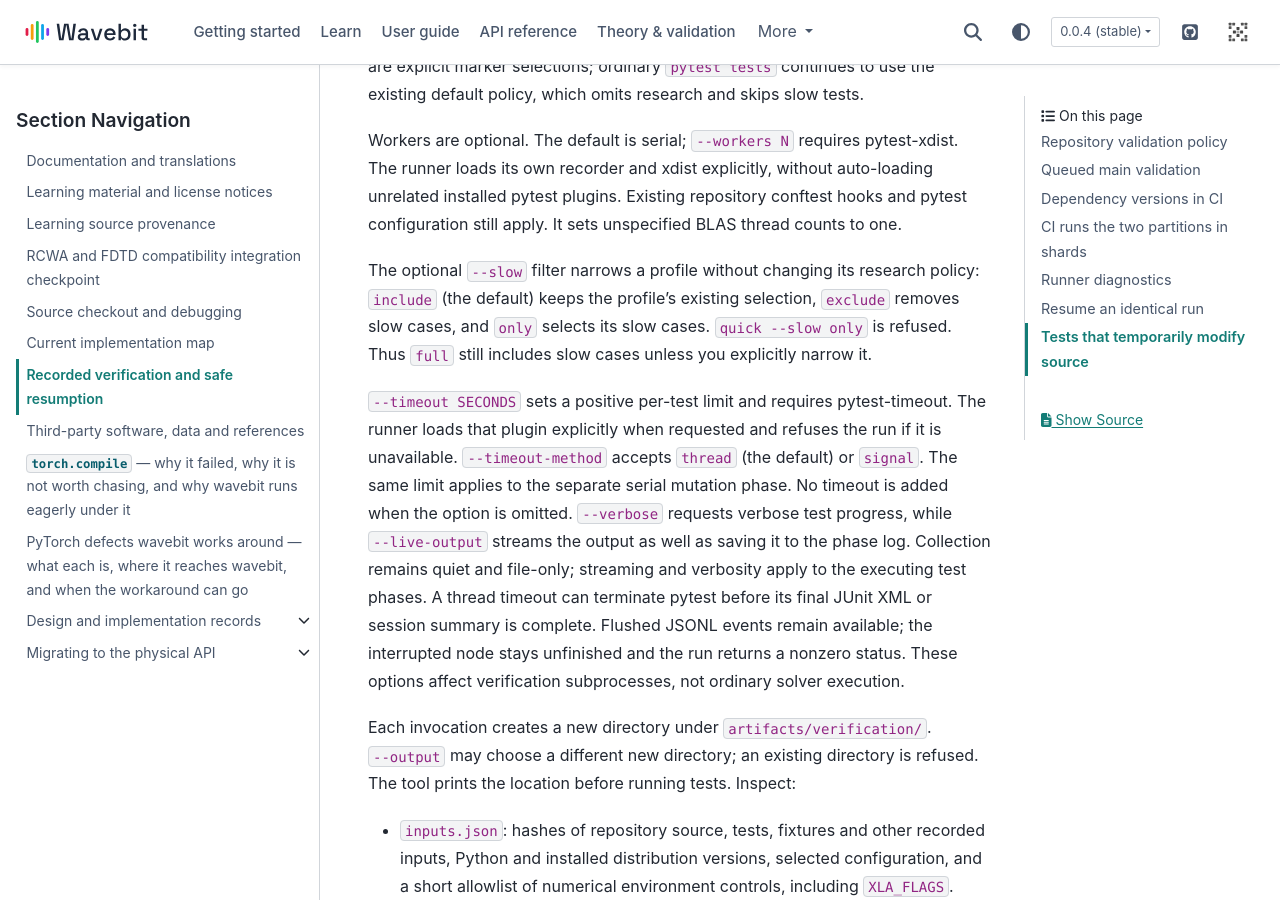
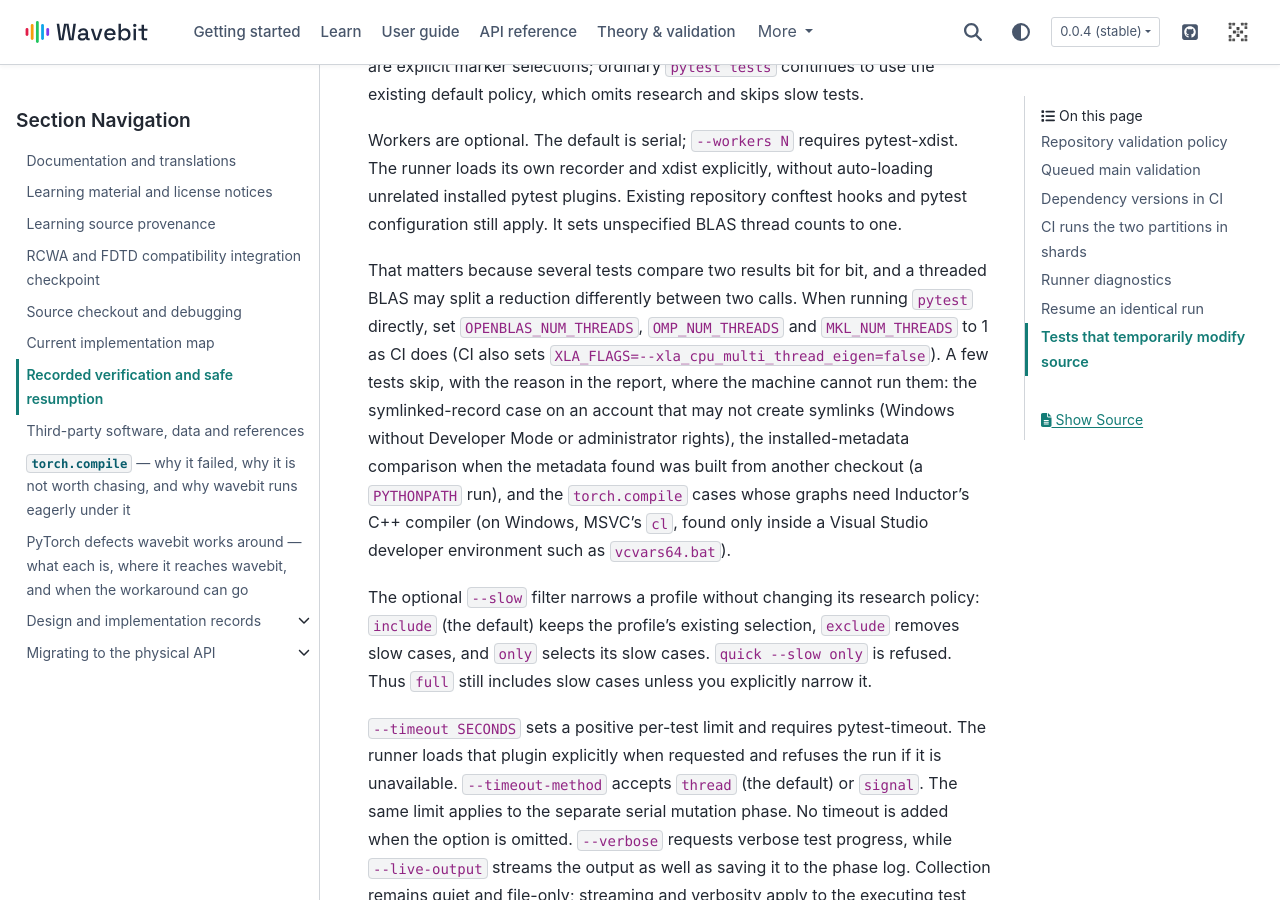
Before and after one commit to fieldalgo/wavebit, a Sphinx documentation site: the page built from docs/development/verification.md, in a window 1280 px wide and 900 px high, scrolled down 1558 px. Built offline with Sphinx 7.4.7 and the PyData theme 0.15.4, drawn with Linux system fonts in a browser that asks for light colours; pages that are not in the unit, such as notebooks, are missing from menus.

Commit message:
tests: skip torch.compile cases when Inductor has no C++ compiler
Inductor writes C++ kernels and needs a compiler for them. On Windows that
is MSVC's cl, which is on PATH only inside a Visual Studio developer
environment (vcvars64.bat); outside one, every case whose graph holds a
kernel failed with InvalidCxxCompiler. A decorator now turns exactly that
error, raised or wrapped in InductorError, into a skip that names it. Cases
whose graphs hold no kernel still run, and any other error still fails.

Measured on Windows: outside the developer environment 8 cases skip and the
rest pass; inside it all compile cases pass on torch 2.13 except the
canary, which reports the 2.13 Inductor defect it exists to catch (the
declared floor is 2.14).

The verification guide (English and Korean) now says why exact comparisons
want single-threaded BLAS, as CI and run_verification set it, and names
the cases that skip where a machine cannot run them.

Co-Authored-By: Claude Opus 5.5 <noreply@anthropic.com>

```diff
--- a/docs/development/verification.md
+++ b/docs/development/verification.md
@@ -56,6 +56,17 @@ Workers are optional. The default is serial; `--workers N` requires pytest-xdist
 The runner loads its own recorder and xdist explicitly, without auto-loading
 unrelated installed pytest plugins. Existing repository conftest hooks and
 pytest configuration still apply. It sets unspecified BLAS thread counts to one.
+
+That matters because several tests compare two results bit for bit, and a threaded BLAS
+may split a reduction differently between two calls. When running `pytest` directly, set
+`OPENBLAS_NUM_THREADS`, `OMP_NUM_THREADS` and `MKL_NUM_THREADS` to 1 as CI does (CI also
+sets `XLA_FLAGS=--xla_cpu_multi_thread_eigen=false`). A few tests skip, with the reason
+in the report, where the machine cannot run them: the symlinked-record case on an account
+that may not create symlinks (Windows without Developer Mode or administrator rights),
+the installed-metadata comparison when the metadata found was built from another
+checkout (a `PYTHONPATH` run), and the `torch.compile` cases whose graphs need
+Inductor's C++ compiler (on Windows, MSVC's `cl`, found only inside a Visual Studio
+developer environment such as `vcvars64.bat`).
 
 The optional `--slow` filter narrows a profile without changing its research policy:
 `include` (the default) keeps the profile's existing selection, `exclude` removes
```
Also changed, not shown: docs/locales/ko/pages/development/verification.md (+11 -0 lines), 1 other file.
